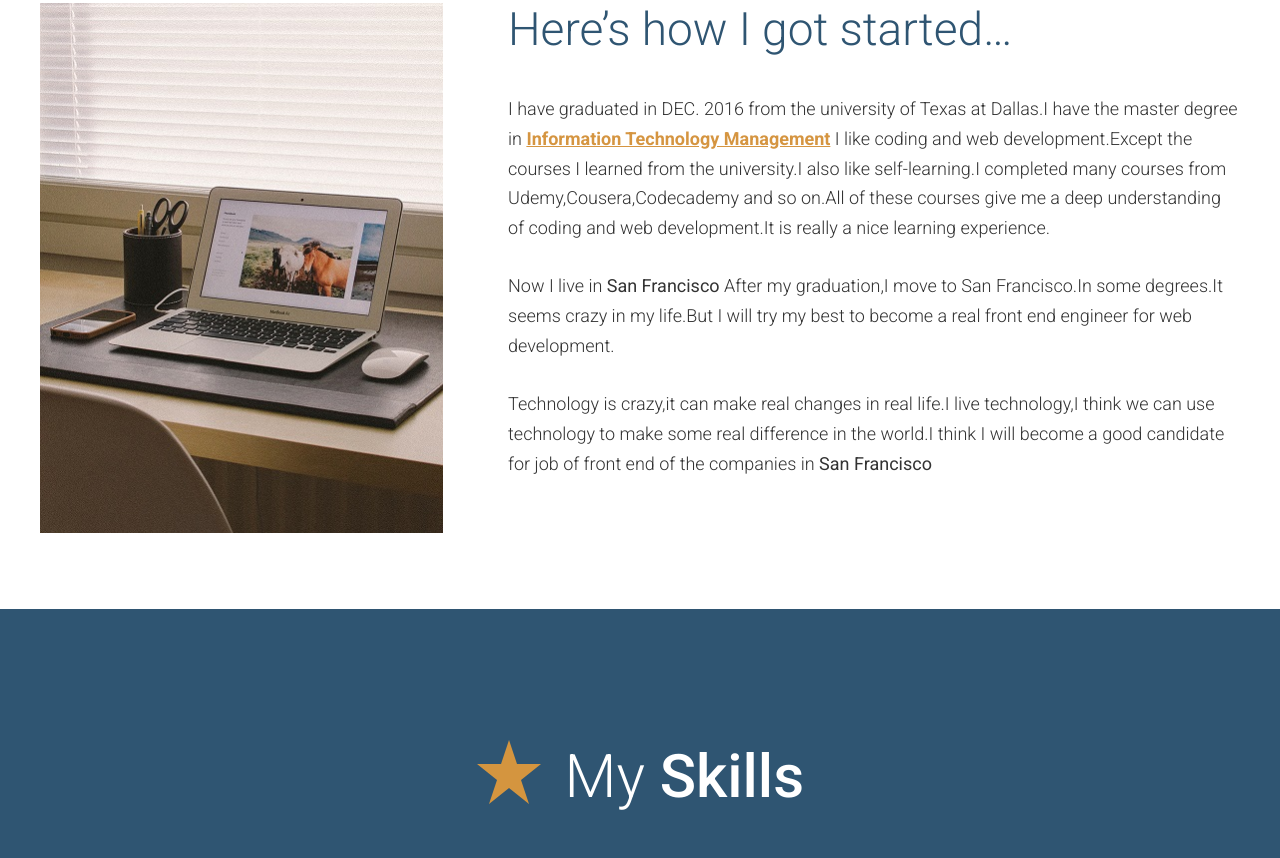
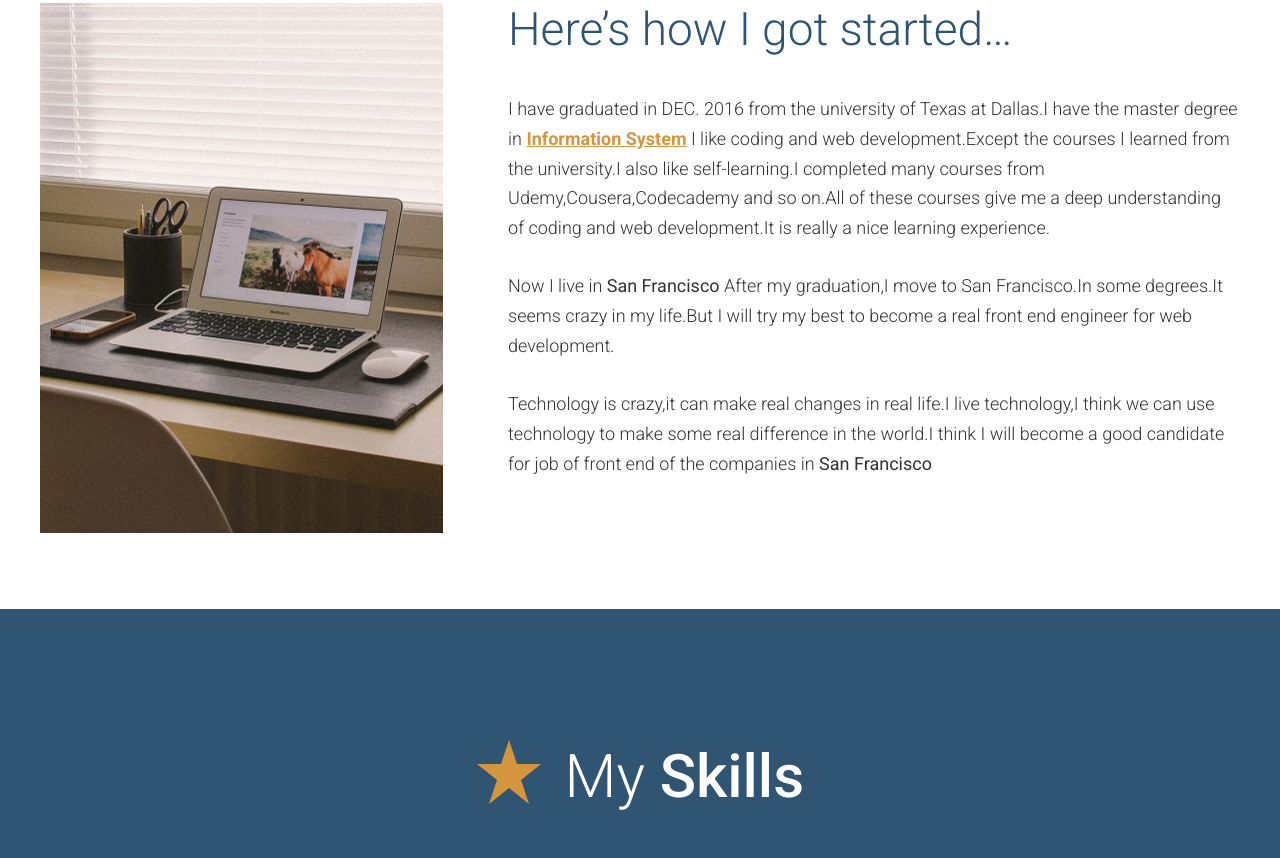
Before and after one commit to GarenLiang/my-site, a plain HTML site: page docs/index.html in a window 1280 px wide. Shown: the part 1740-2598 px from the top of the page. Drawn offline with Linux system fonts and the light colour scheme.

Commit message:
Update index.html

```diff
--- a/docs/index.html
+++ b/docs/index.html
@@ -77,7 +77,7 @@
         <div class="row__medium-8 row__medium-8--smaller">
           <div class="generic-content-container">
             <h2 class="headline headline--no-t-margin">Here&rsquo;s how I got started&hellip;</h2>
-            <p>I have graduated in DEC. 2016 from the university of Texas at Dallas.I have the master degree in  <a href="#">Information Technology Management</a> I like coding and web development.Except the courses I learned from the university.I also like self-learning.I completed many courses from Udemy,Cousera,Codecademy and so on.All of these courses give me a deep understanding of coding and web development.It is really a nice learning experience.</p>
+            <p>I have graduated in DEC. 2016 from the university of Texas at Dallas.I have the master degree in  <a href="#">Information System</a> I like coding and web development.Except the courses I learned from the university.I also like self-learning.I completed many courses from Udemy,Cousera,Codecademy and so on.All of these courses give me a deep understanding of coding and web development.It is really a nice learning experience.</p>
             <p>Now I live in  <strong>San Francisco</strong> After my graduation,I move to San Francisco.In some degrees.It seems crazy in my life.But I will try my best to become a real front end engineer for web development.</p>
             <p>Technology is crazy,it can make real changes in real life.I live technology,I think we can use technology to make some real difference in the world.I think I will become a good candidate for job of front end of the companies in <strong>San Francisco</strong></p>
           </div>
```
